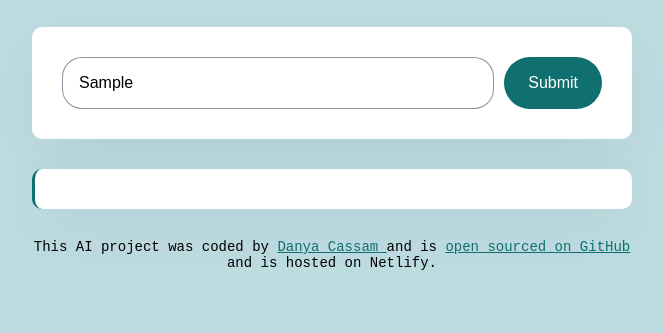
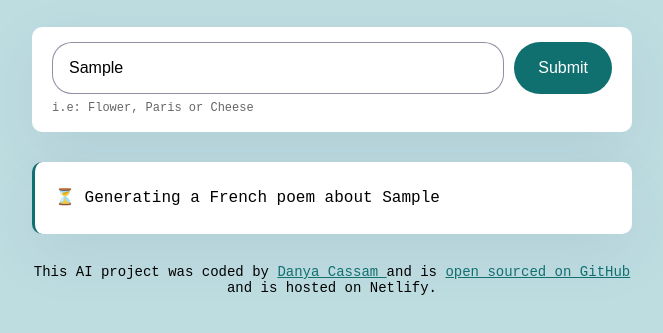
Before and after one commit to danyacassam/shecodes-ai, a plain HTML site: page index.html in a window 1280 px wide. Both pictures are taken after typing "Sample" into the empty fields and a click on the input 861 px from the left and 260 px from the top of the page. Shown: the part 177-510 px from the top of the page, without its empty margins (308-971 px from the left). Drawn offline with nearby package versions, Linux system fonts and the light colour scheme; no server answers.

Commit message:
improve user experience

```diff
--- a/index.html
+++ b/index.html
@@ -11,13 +11,12 @@
 </head>
 <body>
     <div class="container">
-
-
     <header>
         <h1>AI French Poem Generator</h1>
     </header>
 
     <main>
+        <div class="form-container">
             <form id="poem-generator">
                 <input
                     type="text"
@@ -30,7 +29,9 @@
                />
                 <input type="submit" name="Submit" class="submit-button"/>
             </form>
-        <div class="poem" id="poem"></div>
+            <div class="hint">i.e: Flower, Paris or Cheese</div>
+        </div>
+        <div class="poem hidden" id="poem"></div>
     </main>
 
     <footer>
@@ -41,8 +42,8 @@
         >
         and is hosted on Netlify.
     </footer>
+</div>
 
-</div>
     <script src="src/index.js"></script>
 </body>
 </html>
--- a/src/index.js
+++ b/src/index.js
@@ -15,13 +15,13 @@ function generatePoem(event) {
 
 
   let apiKey = "b58bbb4t1103db3dc6e99f919a41e51o";
-  let context = "You a romantic Pem expert and love writing short poems. Your mission is to generate a 4 line poem in HTML and separte each line with a <br />. Do not include a title to the poem. Make sure to follow the user instructions. Sign the code with 'SheCodes AI' inside a <strong></strong> element ";
+  let context = "You are a romantic Poem expert and love to write short poems. You mission is to generate a 4 line poem in basic HTML and separate each line with a <br />. Make sure to follow the user instructions. Do not include a title to the poem. Sign the poem with 'SheCodes AI' inside a <strong> element at the end of the poem and NOT at the beginning";
   let prompt = `User instructions are: Generate a French Poem about ${instructionsInput.value}`;
   let apiURL = `https://api.shecodes.io/ai/v1/generate?prompt=${prompt}&context=${context}&key=${apiKey}`;
 
-  console.log("Generating poem");
-  console.log(`Prompt: ${prompt}`);
-  console.log(`Context: ${context}`);
+  let poemElement = document.querySelector("#poem");
+  poemElement.classList.remove("hidden");
+  poemElement.innerHTML = `<div class="generating">⏳ Generating a French poem about ${instructionsInput.value}</div>`;
 
   axios.get(apiURL).then(displayPoem);
 
--- a/src/style.css
+++ b/src/style.css
@@ -24,14 +24,24 @@ h1 {
     color: rgb(97, 187, 197);
 }
 
-form {
-    padding: 30px;
+.form-container {
+    padding: 15px 20px;
     background-color: white;
     box-shadow: 0px 20px 60px rgba(65, 50, 100, 0.08);
     border-radius: 10px;
-    display: flex;
     margin-bottom: 30px;
 }
+
+form{
+    display: flex;
+}
+
+.hint {
+    line-height: 1.5;
+    margin-top: 5px;
+    opacity: 0.6;
+    font-size: 12px;
+  }
 
 .instructions{
     padding: 16px;
@@ -62,6 +72,10 @@ form {
     border-radius: 10px;
 }
 
+.hidden {
+    display: none;
+  }
+
 .poem strong {
     color: rgb(16, 112, 112);;
 }
@@ -71,3 +85,18 @@ footer{
     font-size: 14px;
     margin-top: 30px;
 }
+
+.generating {
+    animation: blink-animation 1s steps(5, start) infinite;
+  }
+
+@keyframes blink-animation {
+    to {
+      visibility: hidden;
+    }
+}
+@-webkit-keyframes blink-animation {
+    to {
+      visibility: hidden;
+    }
+}
```
Lines whose indentation alone changed are shown as unchanged.
